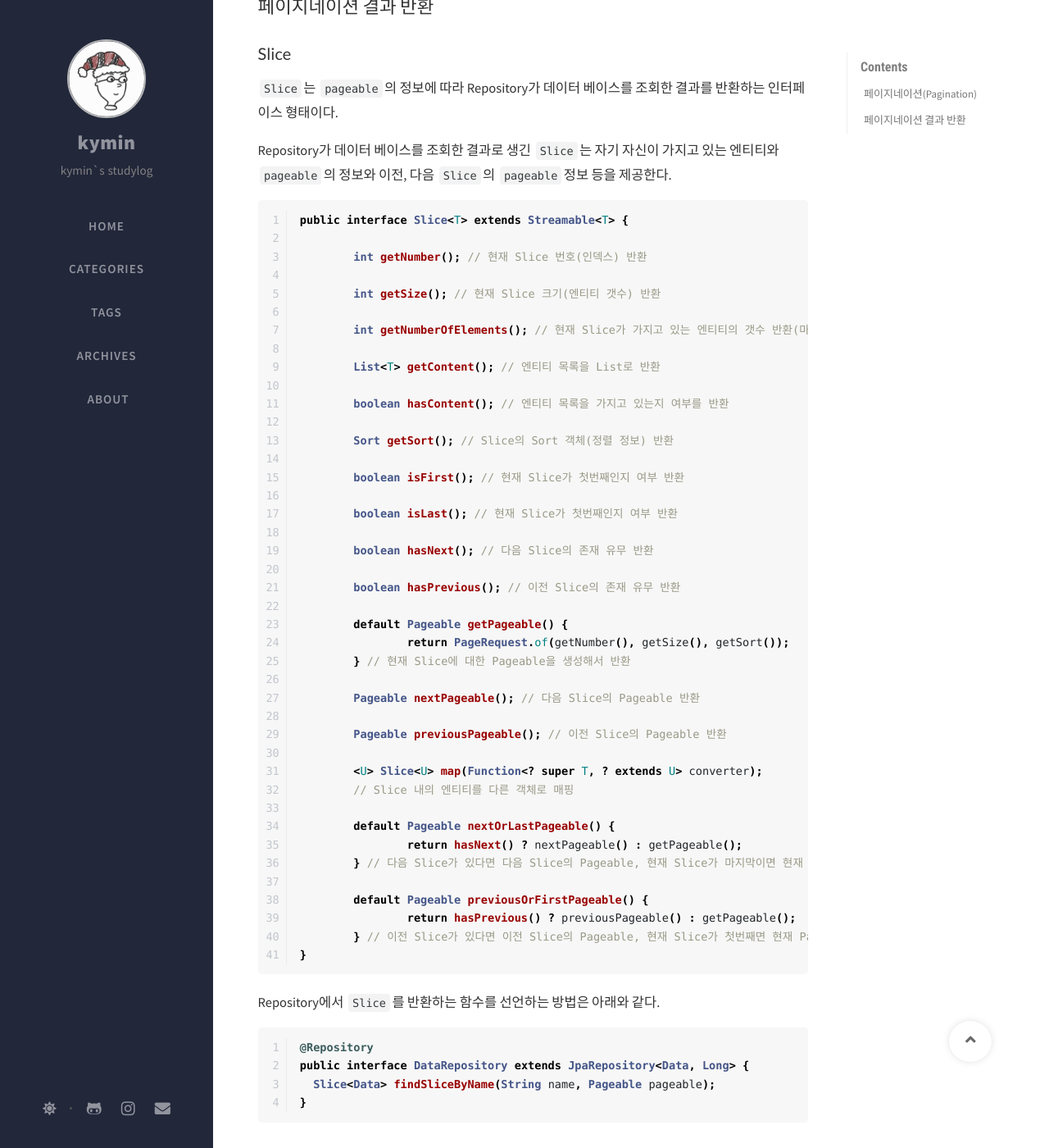
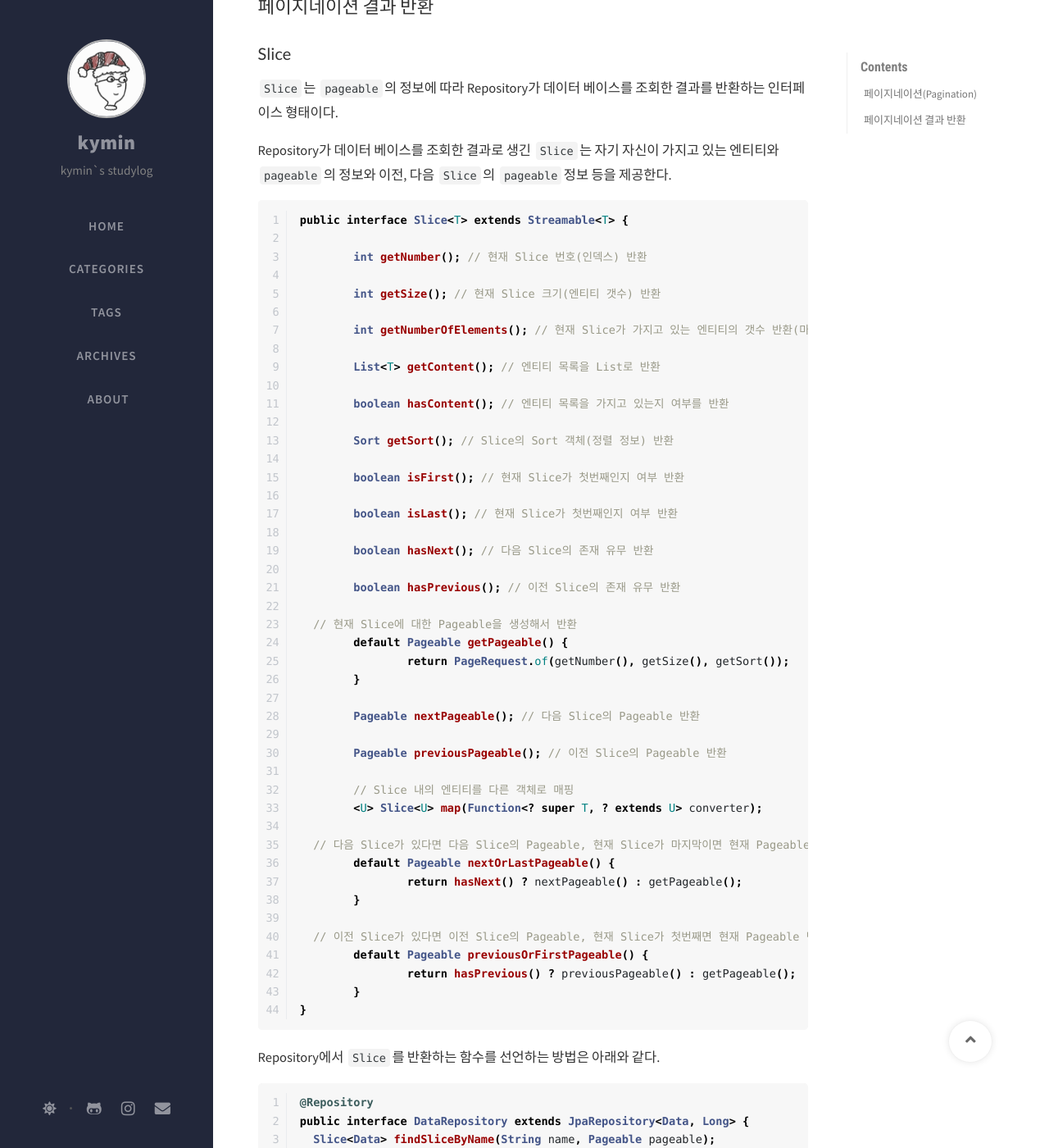
Before and after one commit to Kyoung-M1N/kyoung-M1N.github.io, a Jekyll site: the page built from _posts/spring/2024-12-21-[Spring]pagination.md, in a window 1280 px wide and 1400 px high, scrolled down 1530 px. Shown: the whole window at 82% size. Built offline with Jekyll 4.4.1, drawn with Linux system fonts in a browser that asks for light colours; nearby versions of some CDN libraries; comment, search, counter and statistics services are not loaded; some of the changed text lies outside the part shown.

Commit message:
docs: 포스트 수정

````diff
--- a/_posts/spring/2024-12-21-[Spring]pagination.md
+++ b/_posts/spring/2024-12-21-[Spring]pagination.md
@@ -88,24 +88,27 @@ public interface Slice<T> extends Streamable<T> {
 
 	boolean hasPrevious(); // 이전 Slice의 존재 유무 반환
 
+  // 현재 Slice에 대한 Pageable을 생성해서 반환
 	default Pageable getPageable() {
 		return PageRequest.of(getNumber(), getSize(), getSort());
-	} // 현재 Slice에 대한 Pageable을 생성해서 반환
+	}
 
 	Pageable nextPageable(); // 다음 Slice의 Pageable 반환
 
 	Pageable previousPageable(); // 이전 Slice의 Pageable 반환
 
+	// Slice 내의 엔티티를 다른 객체로 매핑
 	<U> Slice<U> map(Function<? super T, ? extends U> converter);
-	// Slice 내의 엔티티를 다른 객체로 매핑
 
+  // 다음 Slice가 있다면 다음 Slice의 Pageable, 현재 Slice가 마지막이면 현재 Pageable 반환
 	default Pageable nextOrLastPageable() {
 		return hasNext() ? nextPageable() : getPageable();
-	} // 다음 Slice가 있다면 다음 Slice의 Pageable, 현재 Slice가 마지막이면 현재 Pageable 반환
+	}
 
+  // 이전 Slice가 있다면 이전 Slice의 Pageable, 현재 Slice가 첫번째면 현재 Pageable 반환
 	default Pageable previousOrFirstPageable() {
 		return hasPrevious() ? previousPageable() : getPageable();
-	} // 이전 Slice가 있다면 이전 Slice의 Pageable, 현재 Slice가 첫번째면 현재 Pageable 반환
+	}
 }
 ```
 
@@ -128,21 +131,23 @@ public interface DataRepository extends JpaRepository<Data, Long> {
 
 ```java
 public interface Page<T> extends Slice<T> {
-
+  // 빈 페이지 반환
 	static <T> Page<T> empty() {
 		return empty(Pageable.unpaged());
-	} // 빈 페이지 반환
+	}
 
+  // Pageable을 받아 빈 페이지 반환
 	static <T> Page<T> empty(Pageable pageable) {
 		return new PageImpl<>(Collections.emptyList(), pageable, 0);
-	} // Pageable을 받아 빈 페이지 반환
+	}
 
 	int getTotalPages(); // 조회 결과 만들어지는 전체 페이지 개수 반환
 
 	long getTotalElements(); // 조회 결과에 해당하는 전체 엔티티 개수 반환
 
+  // Page 내의 엔티티를 다른 객체로 매핑
 	<U> Page<U> map(Function<? super T, ? extends U> converter);
-  // Page 내의 엔티티를 다른 객체로 매핑
+
 }
 ```
 
````
